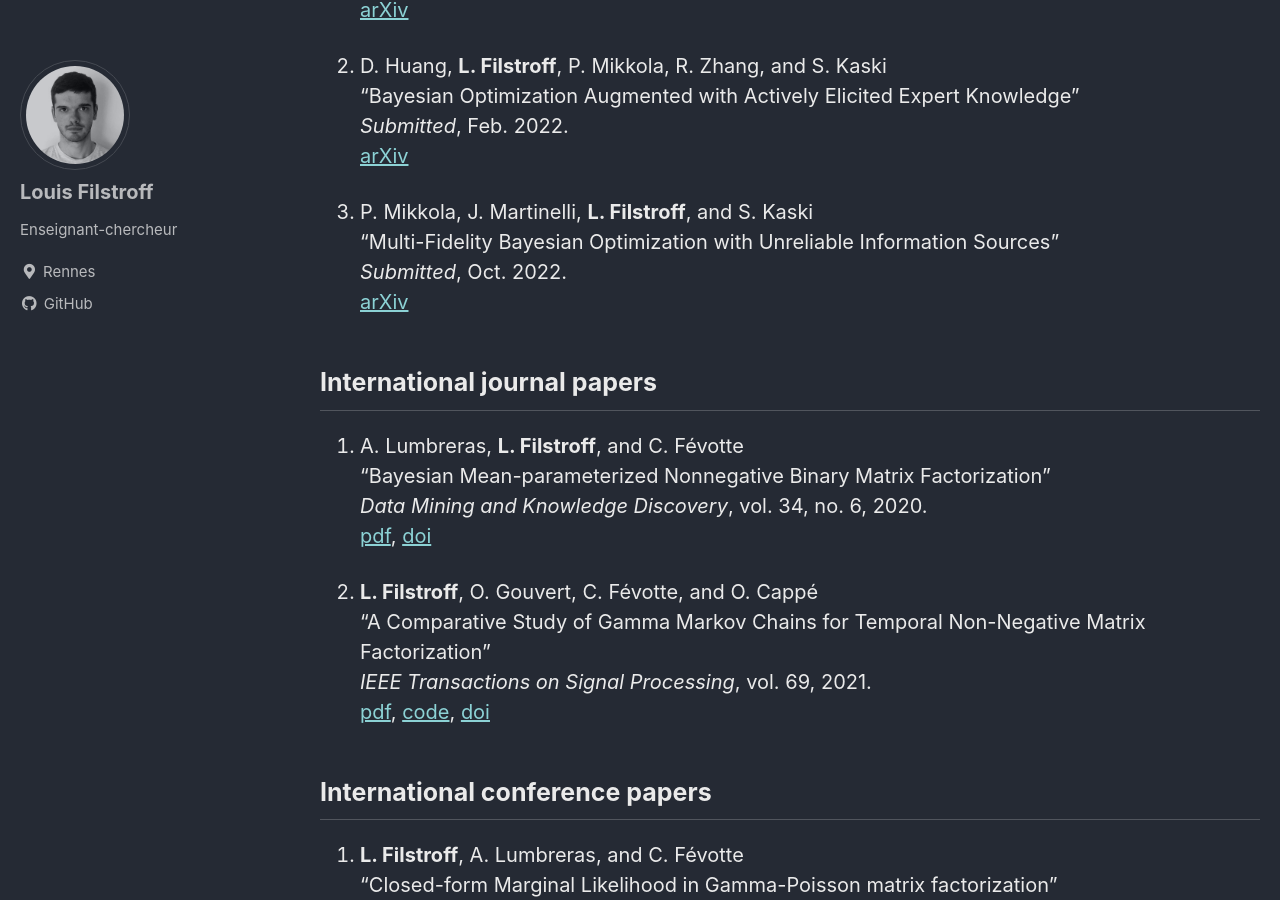
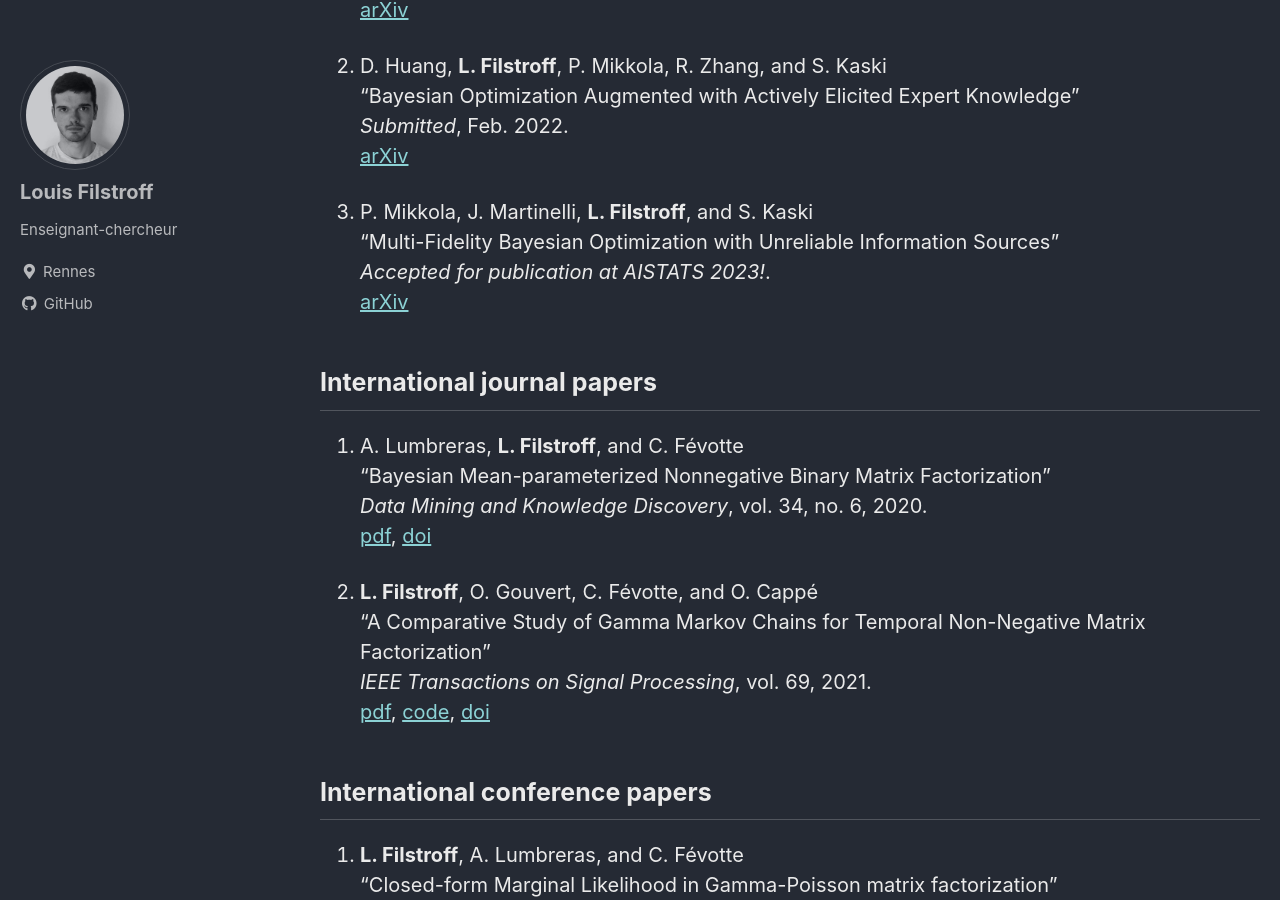
Before and after one commit to lfilstro/lfilstro.github.io, a Jekyll site: the page built from _pages/publications.md, in a window 1280 px wide and 900 px high, scrolled down 395 px. Built offline with Jekyll 4.4.1, drawn with Linux system fonts in a browser that asks for light colours; cached includes are drawn as plain includes.

Commit message:
update Jan 2023

```diff
--- a/_pages/publications.md
+++ b/_pages/publications.md
@@ -22,7 +22,7 @@ title: Publications
 
 3. P. Mikkola, J. Martinelli, **L. Filstroff**, and S. Kaski <br/>
 "Multi-Fidelity Bayesian Optimization with Unreliable Information Sources" <br/>
-*Submitted*, Oct. 2022. <br/>
+*Accepted for publication at AISTATS 2023!*. <br/>
 [arXiv](https://arxiv.org/abs/2210.13937)
 
 
```
Also changed, not shown: 1 other file.
